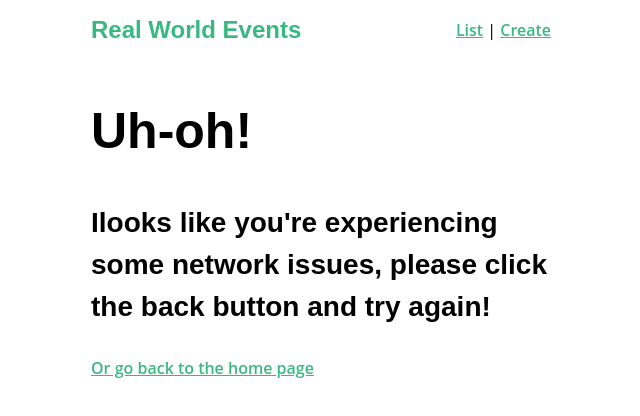
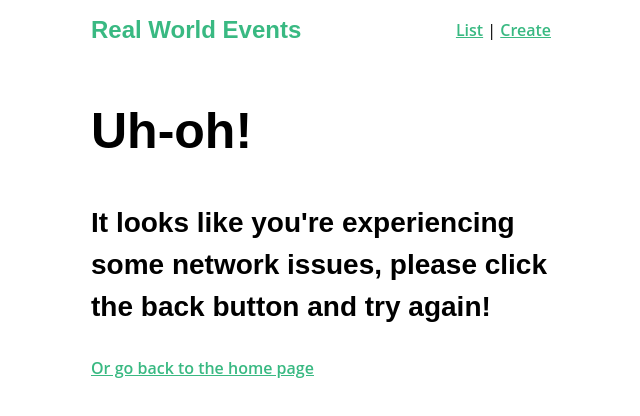
Before and after one commit to M-RAY47/real-world-vue, a Vue app: page /network-issue in a window 1280 px wide. Shown: the top 416 px of the page, without its empty margins (339-979 px from the left). Built offline with nearby package versions, Linux system fonts and the light colour scheme.

Commit message:
fixed typo

```diff
--- a/src/views/NetworkIssue.vue
+++ b/src/views/NetworkIssue.vue
@@ -2,7 +2,7 @@
   <div>
     <h1>Uh-oh!</h1>
     <h3>
-      Ilooks like you're experiencing some network issues, please click the back
+      It looks like you're experiencing some network issues, please click the back
       button and try again!
     </h3>
     <router-link :to="{ name: 'event-list' }"
```
